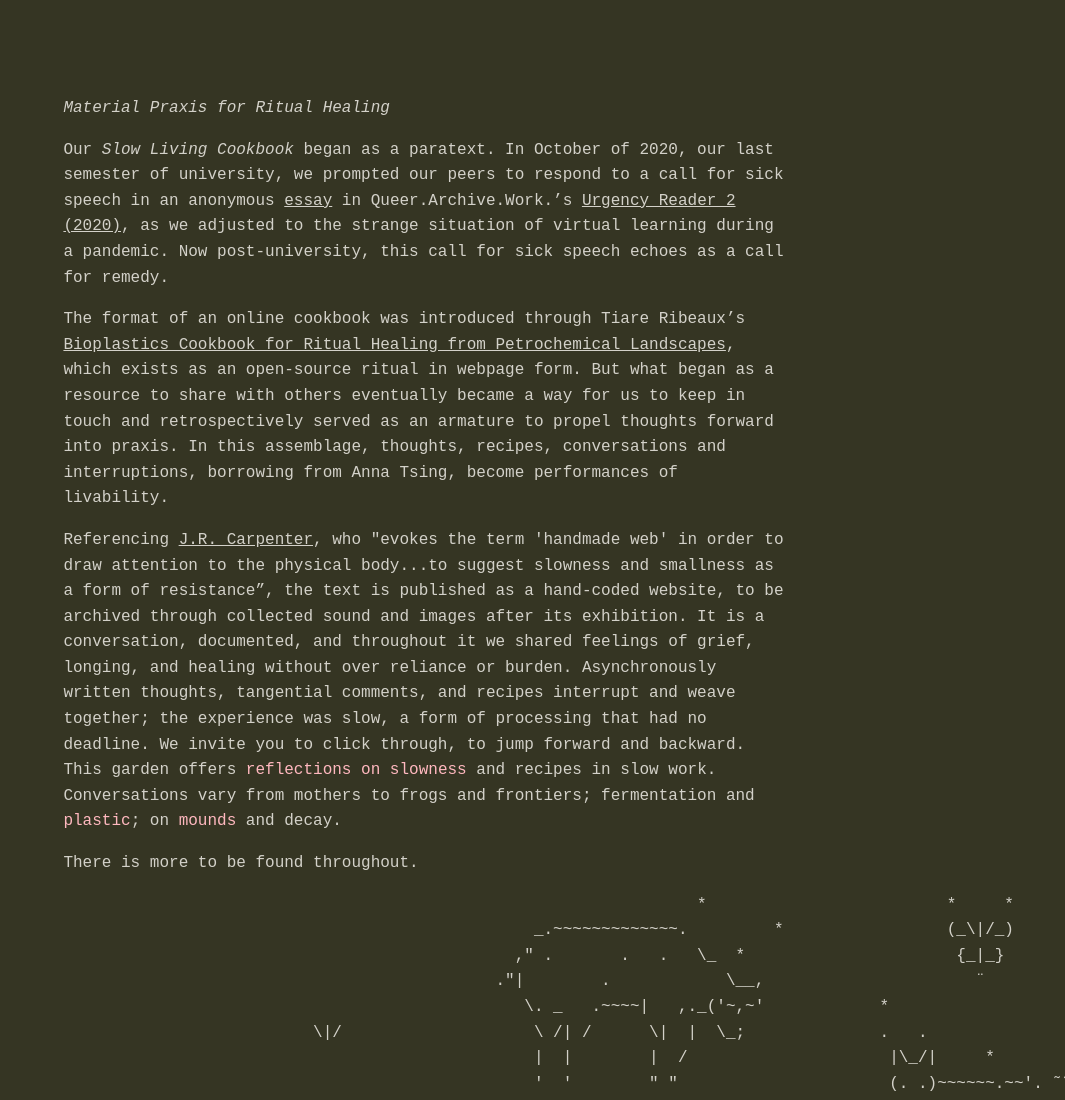
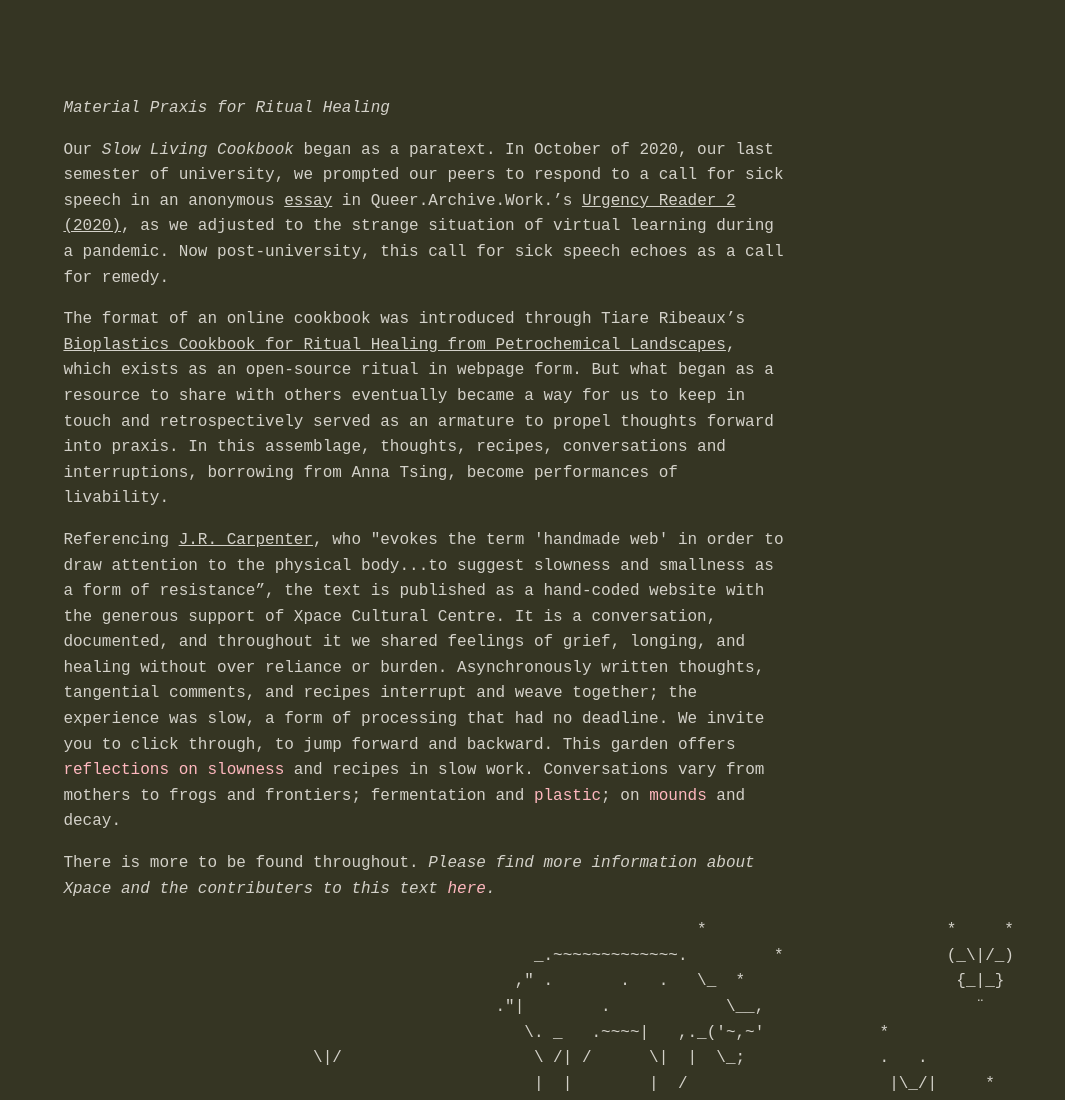
Before and after one commit to ghostpipes/Slow-Living-Cookbook, a plain HTML site: page Entry-page.htm in a window 1280 px wide. Shown: the top 1100 px of the page, without its empty margins (215-1280 px from the left). Drawn offline with Linux system fonts and the light colour scheme.

Commit message:
Update Entry-page.htm

```diff
--- a/Entry-page.htm
+++ b/Entry-page.htm
@@ -12,8 +12,8 @@
 	<p> Our <em>Slow Living Cookbook</em> began as a paratext. In October of 2020, our last semester of university, we prompted our peers to respond to a call for sick speech in an anonymous
 	<a href="https://drive.google.com/file/d/1jy5XMWYmjWNviLm3fiG5XHcbCtVmLxH4/view?usp=sharing" class="external">essay</a> in Queer.Archive.Work.’s <a href="https://queer.archive.work/publications/reader2/index.html" class="external"> Urgency Reader 2 (2020)</a>, as we adjusted to the strange situation of virtual learning during a pandemic. Now post-university, this call for sick speech echoes as a call for remedy.
 	<p>The format of an online cookbook was introduced through Tiare Ribeaux’s <a href="http://bioplastic-cookbook.schloss-post.com/" class="external"> Bioplastics Cookbook for Ritual Healing from Petrochemical Landscapes</a>, which exists as an open-source ritual in webpage form. But what began as a resource to share with others eventually became a way for us to keep in touch and retrospectively served as an armature to propel thoughts forward into praxis. In this assemblage, thoughts, recipes, conversations and interruptions, borrowing from Anna Tsing, become performances of livability.
-	<p>Referencing <a href="http://www.luckysoap.com/statements/handmadeweb.html" class="external">J.R. Carpenter</a>, who "evokes the term 'handmade web' in order to draw attention to the physical body...to suggest slowness and smallness as a form of resistance”, the text is published as a hand-coded website, to be archived through collected sound and images after its exhibition. It is a conversation, documented, and throughout it we shared feelings of grief, longing, and healing without over reliance or burden. Asynchronously written thoughts, tangential comments, and recipes interrupt and weave together; the experience was slow, a form of processing that had no deadline. We invite you to click through, to jump forward and backward. This garden offers <a href="/Reflections-on-Slowness/Multi-species-care.htm" class="link">reflections on slowness</a> and recipes in slow work. Conversations vary from mothers to frogs and frontiers; fermentation and <a href="/Slow-Work/Spruce-gum-resin.htm" class="link">plastic</a>; on <a href="/Mounds/index.htm" class="link">mounds</a> and decay.
-	<p>There is more to be found throughout.
+	<p>Referencing <a href="http://www.luckysoap.com/statements/handmadeweb.html" class="external">J.R. Carpenter</a>, who "evokes the term 'handmade web' in order to draw attention to the physical body...to suggest slowness and smallness as a form of resistance”, the text is published as a hand-coded website with the generous support of Xpace Cultural Centre. It is a conversation, documented, and throughout it we shared feelings of grief, longing, and healing without over reliance or burden. Asynchronously written thoughts, tangential comments, and recipes interrupt and weave together; the experience was slow, a form of processing that had no deadline. We invite you to click through, to jump forward and backward. This garden offers <a href="/Reflections-on-Slowness/Multi-species-care.htm" class="link">reflections on slowness</a> and recipes in slow work. Conversations vary from mothers to frogs and frontiers; fermentation and <a href="/Slow-Work/Spruce-gum-resin.htm" class="link">plastic</a>; on <a href="/Mounds/index.htm" class="link">mounds</a> and decay.
+	<p>There is more to be found throughout. <i> Please find more information about Xpace and the contributers to this text <a href="/Info.htm" class="link">here</a>.</i>
 
 	<pre style="font-family: Courier New, monospace">
 	                                                          *                         *     *
```
